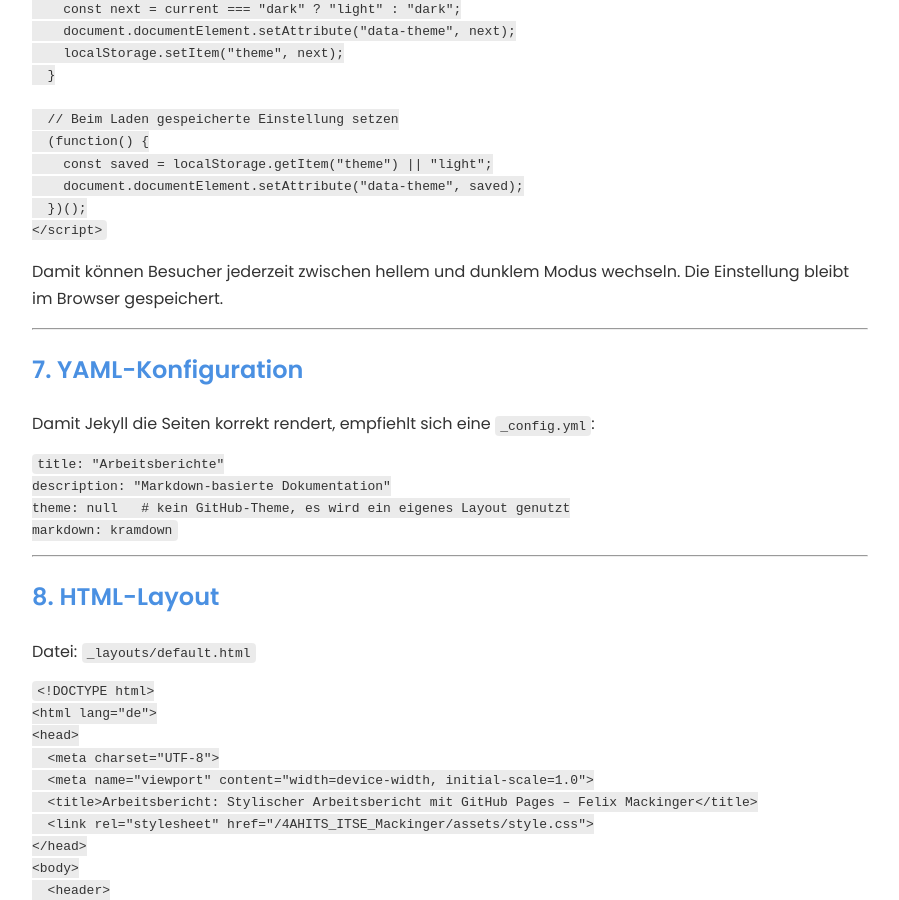
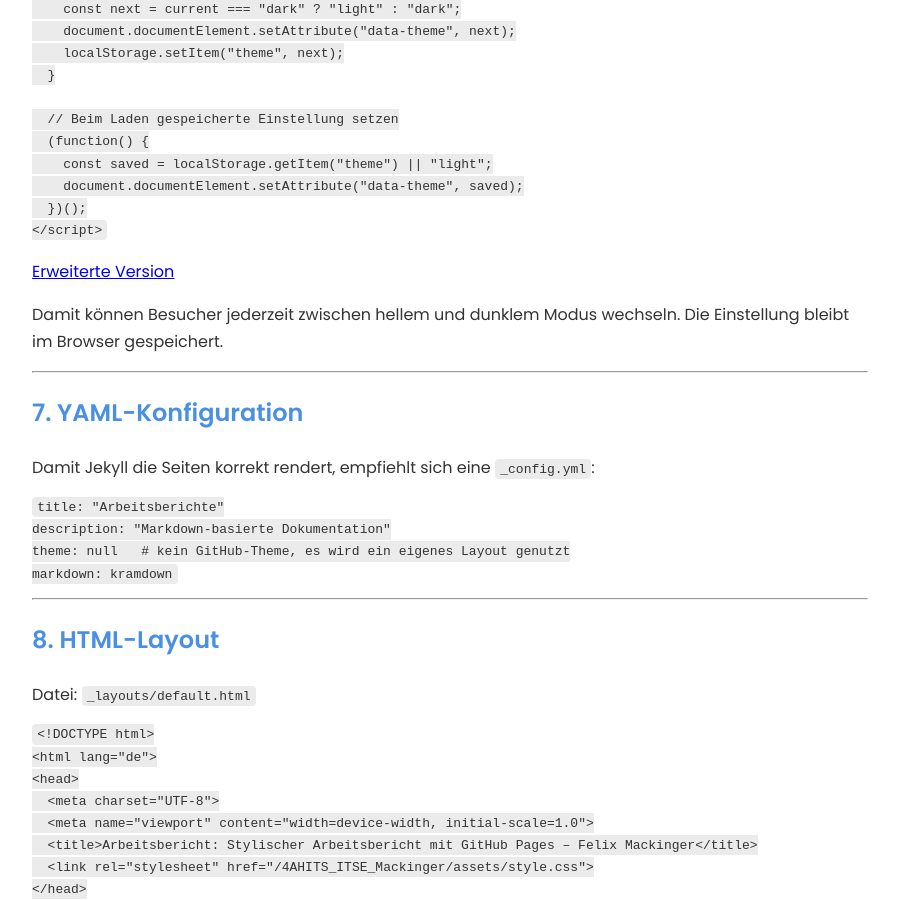
Before and after one commit to Felix-Mackinger/4AHITS_ITSE_Mackinger, a Jekyll site: the page built from berichte/HowTo_berichte/HowTo_Bericht.md, in a window 1280 px wide and 900 px high, scrolled down 3561 px. Shown: the whole window, without its empty margins (190-1089 px from the left). Built offline with Jekyll 4.4.1, drawn with Linux system fonts in a browser that asks for light colours; our own code applies the rules of GitHub Pages for plain Markdown files.

Commit message:
Update HowTo_Bericht.md

````diff
--- a/berichte/HowTo_berichte/HowTo_Bericht.md
+++ b/berichte/HowTo_berichte/HowTo_Bericht.md
@@ -155,6 +155,8 @@ Button + Script einfügen (z. B. in index.md oder Layout)
 </script>
 ```
 
+[Erweiterte Version](berichte/HowTo_berichte/style.css)
+
 Damit können Besucher jederzeit zwischen hellem und dunklem Modus wechseln.
 Die Einstellung bleibt im Browser gespeichert.
 
````
